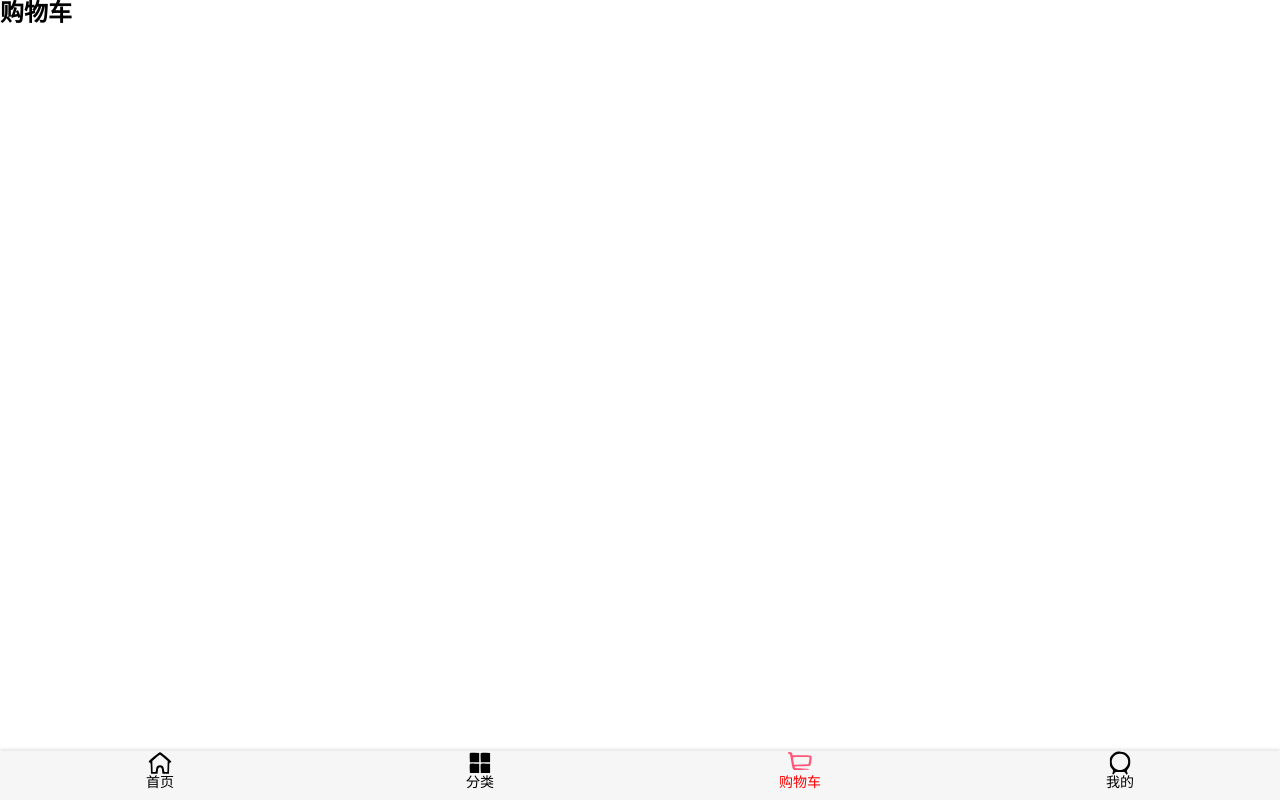
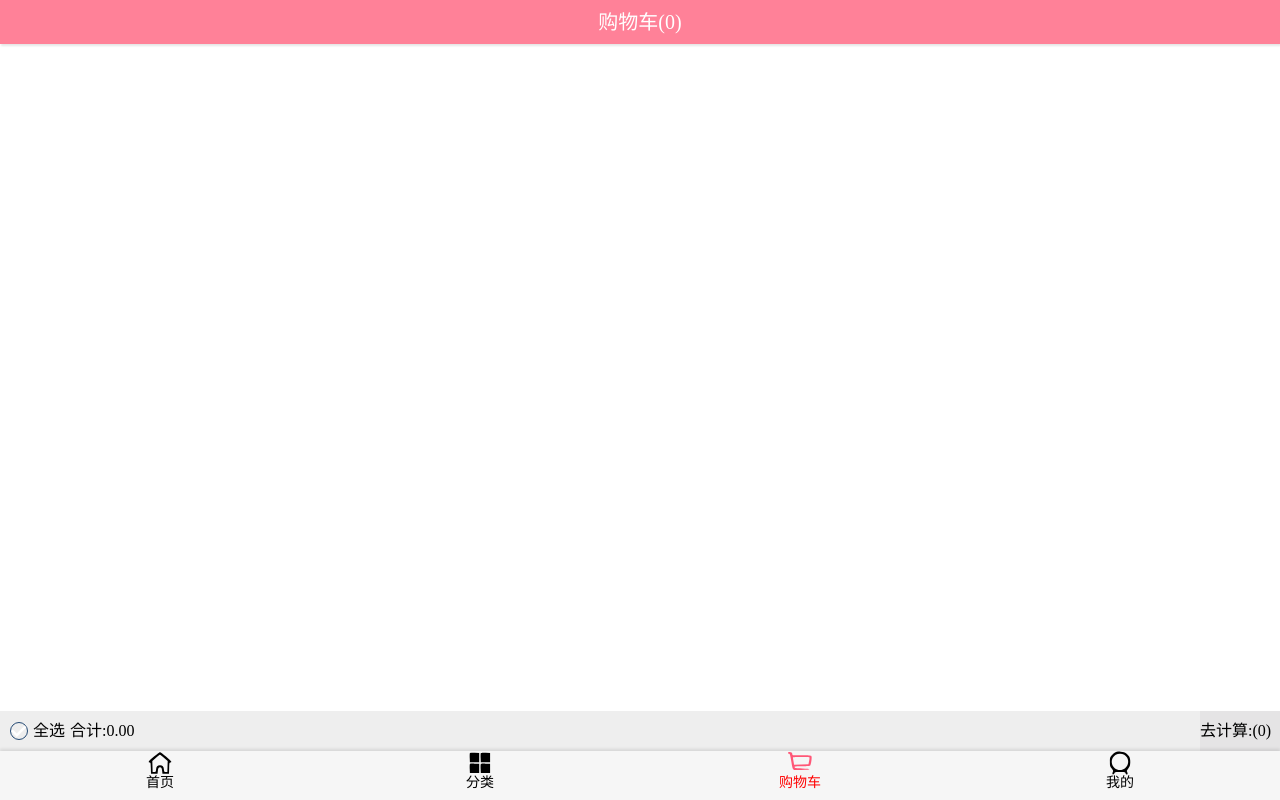
Before and after one commit to ltf-space/testmall, a Vue app: page /shopcar in a window 1280 px wide. Built offline with nearby package versions, Linux system fonts and the light colour scheme.

Commit message:
seventh for commit

```diff
--- /dev/null
+++ b/src/components/content/checkButton/CheckButton.vue
@@ -0,0 +1,39 @@
+<template>
+  <div class="check-button">
+    <!-- <img src="~assets/images/cart/tick.svg" alt="" @click="checkBtnClick"> -->
+    <img src="~assets/images/cart/tick.svg" alt="" :class="{check:isChecked}">
+  </div>
+</template>
+
+<script>
+export default {
+  name:'CheckButton',
+  props:{
+    isChecked:{
+      type:Boolean,
+      default:false
+    }
+  },
+  components:{},
+  data(){
+    return {
+    }
+  },
+  // methods(){
+  //   this.$emit('checkBtnClick')
+  // }
+}
+</script>
+<style scoped>
+.check-button{
+  border: 1px solid rgba(15, 56, 102, 0.9);
+  border-radius: 50%;
+}
+.check-button img{
+  border-radius: 50%;
+}
+.check{
+  border:1px solid rgba(160, 11, 11, 0.911);
+  background-color: rgba(160, 11, 11, 0.911);
+}
+</style>
--- a/src/store/index.js
+++ b/src/store/index.js
@@ -5,6 +5,15 @@
 const store = new Vuex.Store({
   state:{
     addList:[]
+  },
+  getters:{
+    cartLength(state){
+      return state.addList.length
+    },
+    addList(state){
+      return state.addList
+    },
+
   },
   mutations:{
     // addCounter(state,payLoad){
@@ -16,37 +25,48 @@
     // }
 
 
-    addCart(state,payLoad){//context：上下文
+    // addCart(state,payLoad){//context：上下文
+    //   let oldProduct = null;
+    //   for(let item of state.addList){//遍历
+    //     if(item.iid === payLoad.iid){
+    //       oldProduct = item
+    //     }
+    //   }
+    //   if(oldProduct){
+    //     oldProduct.count += 1;
+    //   }else{
+    //     payLoad.count = 1;
+    //     payLoad.checked = true;
+    //     state.addList.push(payLoad)
+    //   }
+    // }
+  },
+  actions:{
+    addCart(context,payLoad){//context：上下文
+      return new Promise((resolve,reject) => {
         let oldProduct = null;
-      for(let item of state.addList){//遍历
+        for(let item of context.state.addList){//遍历
           if(item.iid === payLoad.iid){
             oldProduct = item
           }
         }
         if(oldProduct){
+          // context.commit('addCounter',oldProduct)//将方法提交到mutations中，在mutations中执行
+
           oldProduct.count += 1;
+          resolve('商品加一');
         }else{
           payLoad.count = 1;
-        state.addList.push(payLoad)
+          // context.commit('addCart',payLoad)
+
+          payLoad.checked = true;
+          context.state.addList.push(payLoad)
+          resolve('添加新商品');
+        }
+      })
+
     }
   }
-  },
-  // actions:{
-  //   addCart(context,payLoad){//context：上下文
-  //     let oldProduct = null;
-  //     for(let item of state.addList){//遍历
-  //       if(item.iid === payLoad.iid){
-  //         oldProduct = item
-  //       }
-  //     }
-  //     if(oldProduct){
-  //       context.commit('addCounter',oldProduct)//将方法提交到mutations中，在mutations中执行
-  //     }else{
-  //       payLoad.count = 1;
-  //       context.commit('addCart',payLoad)
-  //     }
-  //   }
-  // }
 })
 
 export default store
--- /dev/null
+++ b/src/views/car/childcomps/cartButtonBar.vue
@@ -0,0 +1,82 @@
+<template>
+  <div class="button-bar">
+    <div class="check-content">
+      <check-button :is-checked='isSelectAll' @click.native="checkClick" class="check-button"></check-button>
+      <span>全选</span>
+    </div>
+    <div class="price">合计:{{totalPrice}}</div>
+    <div class="calculate">去计算:({{checkcount}})</div>
+  </div>
+</template>
+
+<script>
+import checkButton from 'components/content/checkButton/CheckButton'
+export default {
+  name:'cartButtonBar',
+  components:{
+    checkButton
+  },
+  data(){
+    return {
+    }
+  },
+  computed:{
+    totalPrice(){
+      return this.$store.state.addList.filter(item => {//过滤器,以数组的形式返回被选中的
+        return item.checked
+      }).reduce((preValue,item) => {
+        return preValue + item.Price * item.count;
+      },0).toFixed(2)
+    },
+    checkcount(){//计算选中商品的数量
+        return this.$store.state.addList.filter(item => {
+          return item.checked
+        }).length
+    },
+    isSelectAll(){//是否全选
+      if(this.$store.state.addList.length == 0) return false
+
+      // return !(this.$store.state.addList.filter(item =>  !item.checked ).length)
+      return !this.$store.state.addList.find(item => !item.checked )
+    }
+
+  },
+  methods:{
+    checkClick(){//全选按钮
+      if(this.isSelectAll){//如果全部选中，则全部取消
+        this.$store.state.addList.forEach(item => item.checked = false);
+      }else{
+        this.$store.state.addList.forEach(item => item.checked = true);
+      }
+    }
+  }
+}
+</script>
+<style scoped>
+.button-bar{
+  width: 100%;
+  height: 40px;
+  line-height: 40px;
+  background-color: #eee;
+  position: relative;
+  display: flex;
+}
+.check-content{
+  display: flex;
+  margin-left: 10px;
+  align-items: center;
+}
+.check-button{
+  display: flex;
+  margin-right: 5px;
+}
+.price{
+  margin-left: 5px;
+}
+.calculate{
+  width: 80px;
+  background-color: rgba(196, 189, 197, 0.219);
+  position: absolute;
+  right: 0;
+}
+</style>
--- /dev/null
+++ b/src/views/car/childcomps/cartList.vue
@@ -0,0 +1,46 @@
+<template>
+  <div class="cart-list">
+    <b-scroll class="content" :pullUpLoad='true' ref="scroll">
+      <cart-list-item v-for="(item,index) in addList" :key="index" :item-info='item'></cart-list-item>
+    </b-scroll>
+  </div>
+</template>
+
+<script>
+import { mapGetters} from 'vuex'
+import BScroll from 'components/common/bscroll/BScroll'
+import cartListItem from './cartListItem'
+export default {
+  name:'cartList',
+  components:{
+    BScroll,
+    cartListItem
+  },
+  data(){
+    return {
+    }
+  },
+  actived(){
+    this.$refs.scroll.refresh()
+  },
+  computed:{
+    ...mapGetters(['addList'])
+  },
+  methods:{
+  }
+}
+</script>
+<style scoped>
+.cart-list{
+  height: calc(100% - 44px - 49px - 40px);
+  overflow: hidden;
+}
+.content{
+  overflow: hidden;
+  position: absolute;
+  top: 44px;
+  bottom: 89px;
+  left: 0;
+  right: 0;
+}
+</style>
--- /dev/null
+++ b/src/views/car/childcomps/cartListItem.vue
@@ -0,0 +1,107 @@
+<template>
+  <div id="shop-item">
+    <div class="item-selector">
+      <!-- <check-button @checkBtnClick="checkedChange" v-model="itemInfo.checked"></check-button> -->
+      <check-button :is-checked='itemInfo.checked' @click.native="checkClick"></check-button>
+    </div>
+    <div class="item-img">
+      <img :src="itemInfo.image" alt="商品图片">
+    </div>
+    <div class="item-info">
+      <div class="item-title">{{itemInfo.title}}</div>
+      <div class="item-desc">商品描述: {{itemInfo.desc}}</div>
+      <div class="info-bottom">
+        <div class="item-price left">¥{{itemInfo.Price}}</div>
+        <div class="item-count right">x{{itemInfo.count}}</div>
+      </div>
+    </div>
+  </div>
+</template>
+
+<script>
+import checkButton from 'components/content/checkButton/CheckButton'
+export default {
+  name:'cartListItem',
+  props:{
+    itemInfo:{
+      type:Object,
+      default(){
+        return {}
+      }
+    }
+  },
+  data(){
+    return {
+    }
+  },
+  components:{
+    checkButton
+  },
+  methods:{
+    checkClick(){//选中按钮
+      this.itemInfo.checked =! this.itemInfo.checked
+    }
+  }
+}
+</script>
+<style scoped>
+  #shop-item {
+    width: 100%;
+    display: flex;
+    font-size: 0;
+    padding: 5px;
+    border-bottom: 1px solid #ccc;
+  }
+
+  .item-selector {
+    width: 14%;
+    display: flex;
+    justify-content: center;
+    align-items: center;
+  }
+
+  .item-title, .item-desc {
+    overflow: hidden;
+    white-space: nowrap;
+    text-overflow: ellipsis;
+  }
+
+  .item-img {
+    padding: 5px;
+    /*border: 1px solid #ccc;*/
+  }
+
+  .item-img img {
+    width: 80px;
+    height: 100px;
+    display: block;
+    border-radius: 5px;
+  }
+
+  .item-info {
+    font-size: 17px;
+    color: #333;
+    padding: 5px 10px;
+    position: relative;
+    overflow: hidden;
+  }
+
+  .item-info .item-desc {
+    font-size: 14px;
+    color: #666;
+    margin-top: 15px;
+  }
+
+  .info-bottom {
+    margin-top: 10px;
+    position: absolute;
+    bottom: 10px;
+    left: 10px;
+    right: 10px;
+  }
+
+  .info-bottom .item-price {
+    color: orangered;
+  }
+
+</style>
--- a/src/views/car/shopcar.vue
+++ b/src/views/car/shopcar.vue
@@ -1,10 +1,46 @@
 <template>
-    <div>
-        <h2>购物车</h2>
-    </div>
+  <div class="cart">
+    <!-- 导航 -->
+    <nav-bar class="nav-bar">
+        <div slot="center">购物车({{cartLength}})</div>
+    </nav-bar>
+    <!-- 列表 -->
+    <cart-list></cart-list>
+    <!-- 底部工具栏 -->
+    <cart-button-bar></cart-button-bar>
+  </div>
 </template>
 <script>
+import navBar from 'components/common/navbar/NavBar'
+import cartList from './childcomps/cartList'
+import cartButtonBar from './childcomps/cartButtonBar'
+import { mapGetters} from 'vuex'
 export default {
-    name:'shopcar'
+    name:'shopcar',
+    components:{
+      navBar,//导航
+      cartList,//商品列表
+      cartButtonBar//底部工具栏
+    },
+    computed:{
+      // cartLength(){
+      //   return this.$store.state.addList.length
+      // }
+
+      // ...mapGetters 可以将store getters中的函数传到computed计算属性里
+      ...mapGetters([
+        'cartLength'
+      ])
+    }
 }
 </script>
+<style scoped>
+.cart{
+  height: 100vh;
+}
+.nav-bar{
+  background-color: var(--color-tint);
+  color: #fff;
+
+}
+</style>
--- a/src/views/detail/Detail.vue
+++ b/src/views/detail/Detail.vue
@@ -2,11 +2,6 @@
   <div id="detail">
     <detail-nav-bar class="detail-nav" @titleClick='titleClick' ref="navBar"></detail-nav-bar>
     <b-scroll class="detail-content" :pullUpLoad='true' ref="bscroll" @back='contentBScroll'>
-      <ul>
-        <li v-for="(item,index) in $store.state.addList" :key="index">
-          {{item}}
-        </li>
-      </ul>
       <detail-swiper :top-images='topDetail'></detail-swiper>
       <detail-base-info :goods='Goods'></detail-base-info>
       <detail-shop-info :shop='Shop'></detail-shop-info>
@@ -153,8 +148,16 @@
       product.iid = this.iid
 
       //将商品加到购物车
-      // this.$store.dispatch('addCart',product)//发出addCart事件
-      this.$store.commit('addCart',product)//发出addCart事件,在store的mutations中接收
+        //发出addCart事件,在store的actions中接收
+      this.$store.dispatch('addCart',product).then(res => {
+        console.log(res)
+      })
+
+      //发出addCart事件,在store的mutations中接收
+      // this.$store.commit('addCart',product).then(res => {
+      //   console.log(res)
+      // })
+
     }
   }
 }
```
Lines whose indentation alone changed are shown as unchanged.
